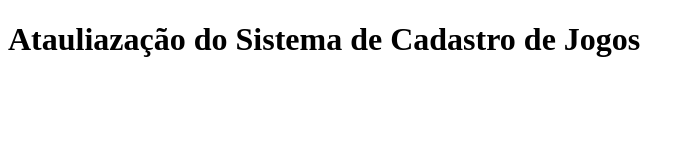
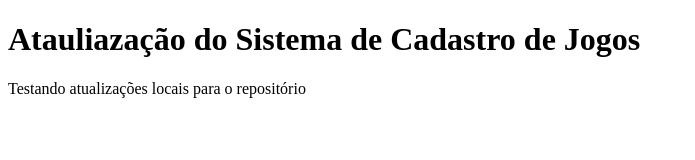
Before and after one commit to Nilton-Cesar-Dantas/Sistema-de-cadastro, a plain HTML site: page index.html in a window 1280 px wide. Shown: the whole page, without its empty margins (0-695 px from the left). Drawn offline with Linux system fonts and the light colour scheme.

Commit message:
Testando atualizações feitas pelo Git Desktop

```diff
--- a/index.html
+++ b/index.html
@@ -8,6 +8,7 @@
 </head>
 <body>
     <h1>Atauliazação do Sistema de Cadastro de Jogos</h1>
+    <p>Testando atualizações locais para o repositório</p>
     <script src="app.js"></script>
 </body>
 </html>
```
Also changed, not shown: 1 other file.
